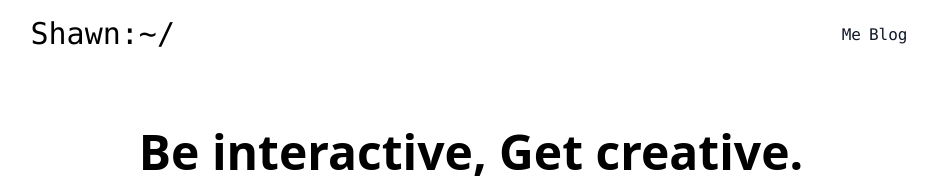
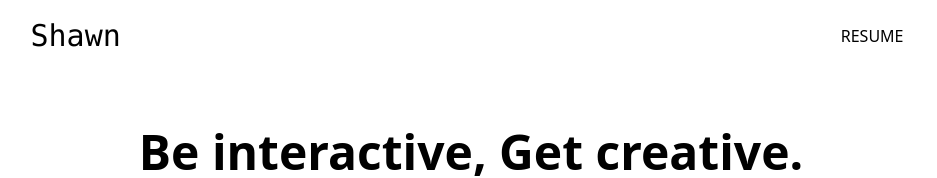
Before and after one commit to shawn-flunge/siheon.com, a Next.js app in the folder next/: page / in a window 1280 px wide. Shown: the top 178 px of the page, without its empty margins (169-1106 px from the left). Built offline with nearby package versions, Linux system fonts and the light colour scheme.

Commit message:
다른 버튼 없애고 이력서 다운 버튼으로 대체

```diff
--- a/next/src/components/NavBar.tsx
+++ b/next/src/components/NavBar.tsx
@@ -1,3 +1,4 @@
+import Image from "next/image";
 import Link from "next/link";
 import { useRouter } from "next/router";
 
@@ -8,7 +9,6 @@ type NavItemType = {route: string, name: string};
 
 function NavBar(){
     const pages : NavItemType[] = [
-        {route: '/me', name: 'Me'},
         {route: '/blog', name: 'Blog'},
     ]
 
@@ -17,20 +17,13 @@ function NavBar(){
 
             <Link key='/' href='/'>
                 <div className="font-mono text-3xl sm:px-4">
-                    Shawn:~/
+                    Shawn
                 </div>
             </Link>
 
-            <div className="sm:px-4">
-                {
-                    pages?.map((page: NavItemType) => (
-                        <Link href={page.route} key={page.route} className="p-1 font-mono font-medium text-gray-900 dark:text-gray-100">
-                            {page.name}
-                        </Link>
-                    ))
-                }
-            </div>
-
+            <a href="/resume.pdf" download="Flutter개발자 이시헌" className="p-2 ">
+                RESUME
+            </a>
         </nav>
 
     </>
```
